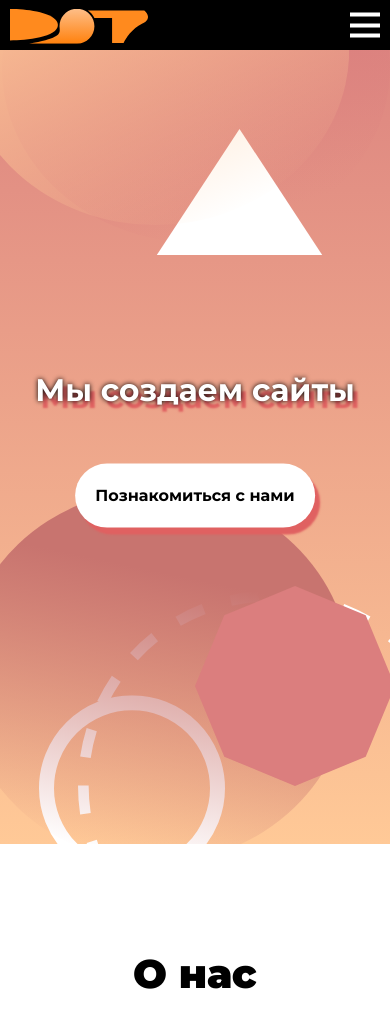
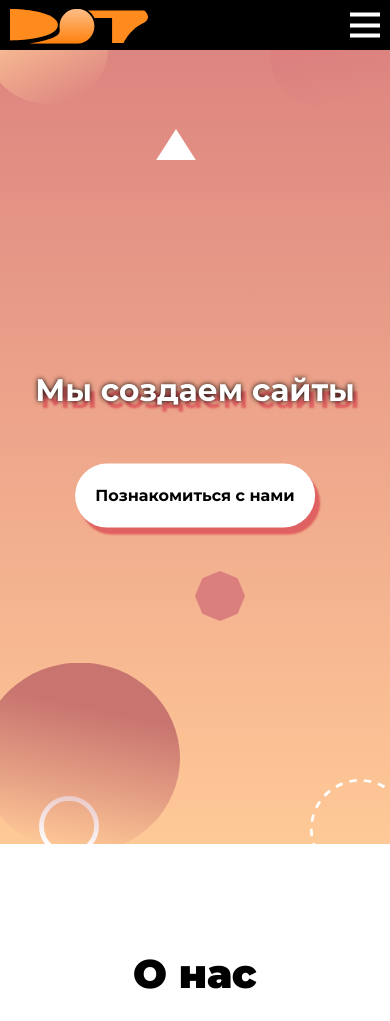
Before and after one commit to DremaerIQ/webstudio-site, a plain HTML site: page index.html in a window 390 px wide. Shown: the top 1021 px of the page. Drawn offline with Linux system fonts and the light colour scheme.

Commit message:
Сделали адаптив figures в bg

```diff
--- a/src/css/style.css
+++ b/src/css/style.css
@@ -284,18 +284,21 @@ html {
         }
 
         &>.circle-bordered {
+            width: clamp(60px, 10dvw, 186px);
             bottom: 0;
             left: 10%;
             transform: translateY(20%);
         }
 
         &>.circle-dashed-border {
+            width: clamp(100px, 25dvw, 550px);
             bottom: 0;
             right: 0;
             transform: translate(20%, 35%);
         }
 
         &>.circle1 {
+            width: clamp(120px, 18dvw, 388px);
             top: 0;
             left: 0;
             transform: translate(-10%, -50%);
@@ -303,24 +306,28 @@ html {
         }
 
         &>.circle2 {
+            width: clamp(120px, 18dvw, 388px);
             top: 0;
             right: 0;
             transform: translateY(-45%);
         }
 
         &>.circle3 {
+            width: clamp(200px, 30dvw, 629px);
             bottom: 0;
             left: 0;
             transform: translate(-10%, 5%);
         }
 
         &>.octagon {
+            width: clamp(50px, 10dvw, 200px);
             top: 65%;
             left: 50%;
             transform: translateY(10%);
         }
 
         &>.triangle {
+            width: clamp(40px, 10dvw, 167px);
             top: 10%;
             left: 40%;
         }
```
